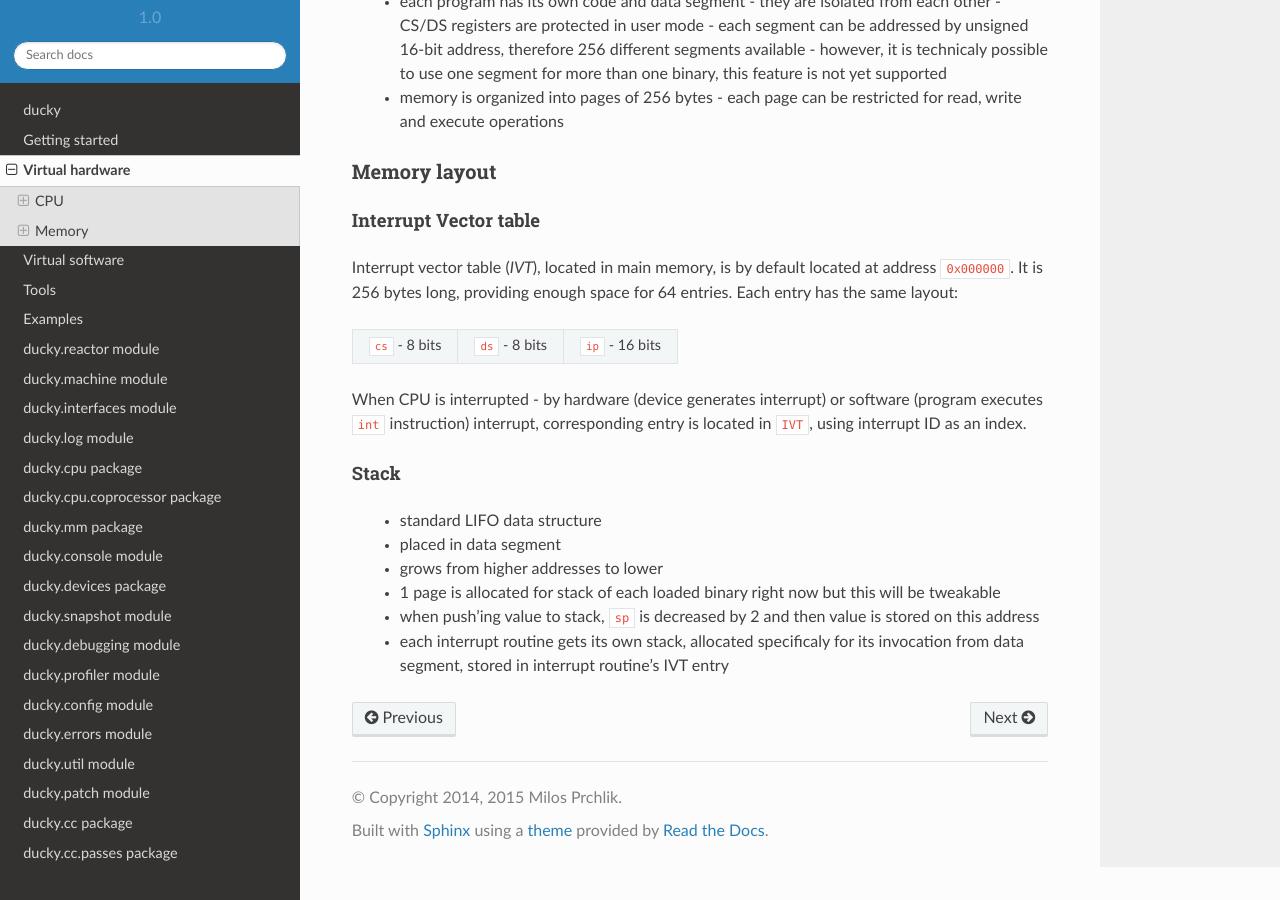
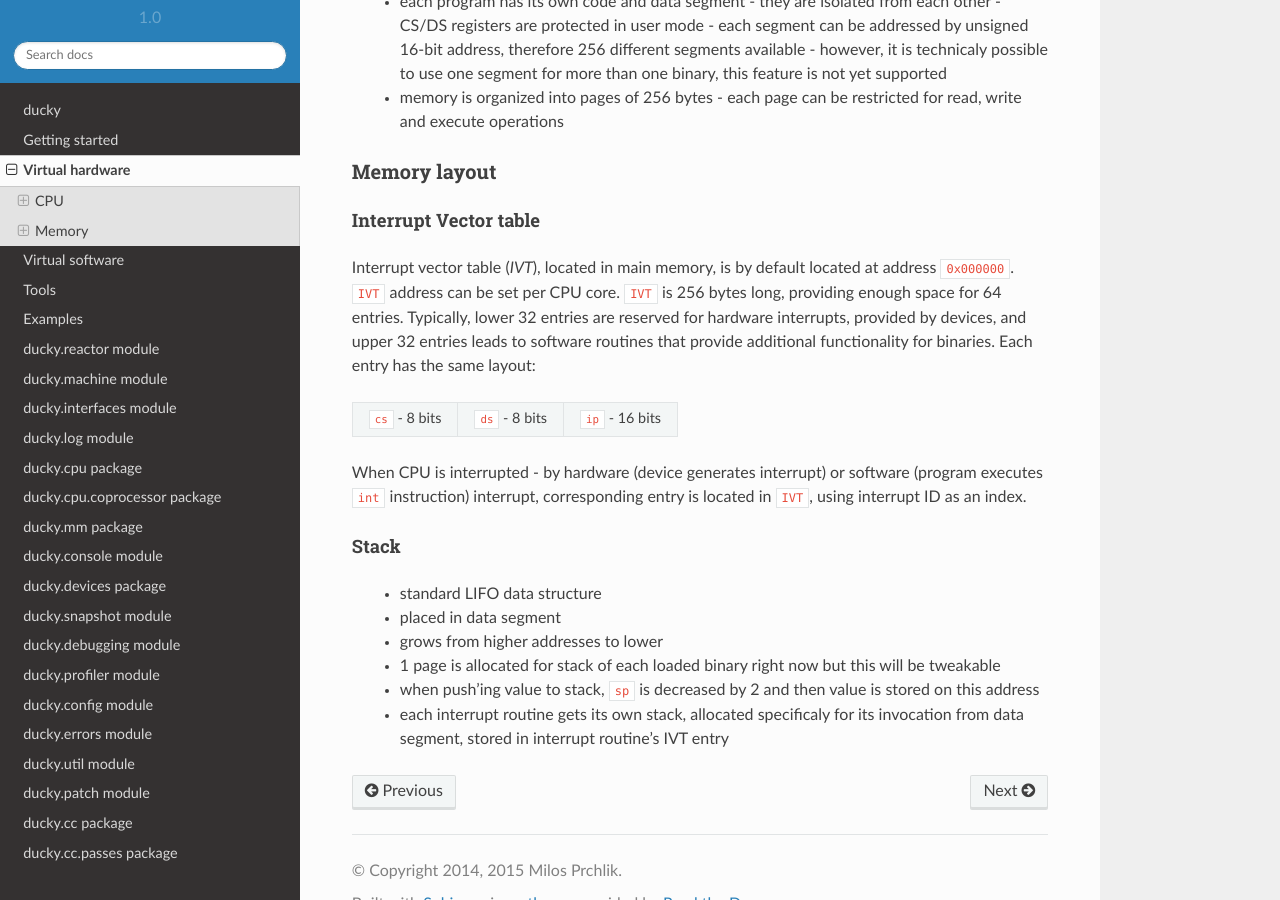
Before and after one commit to happz/ducky-legacy, a Sphinx documentation site: the page built from docs/hardware.rst, in a window 1280 px wide and 900 px high, scrolled down 2988 px. Built offline with Sphinx 7.4.7 and the Read the Docs theme 2.0.0, drawn with Linux system fonts in a browser that asks for light colours.

Commit message:
Trivial docs fixes

```diff
--- a/docs/ducky_instruction_set.rst
+++ b/docs/ducky_instruction_set.rst
@@ -164,6 +164,7 @@ Address operand - ``{address}`` - can be specified in different ways:
 
  - ``rA`` - address is stored in register
  - ``rA[<offset>]`` - address is computed by addition of ``rA`` and ``offset``. ``offset`` can be both positive and negative. ``fp`` and ``sp`` can be also used as ``rA``.
+ - ``rA(rO)`` - address is computed by using ``rO`` as a segment register, and value of ``rA`` is interpreted as a address in this segment.
 
 Read
 """"
--- a/docs/hardware.rst
+++ b/docs/hardware.rst
@@ -120,7 +120,7 @@ Memory layout
 Interrupt Vector table
 """"""""""""""""""""""
 
-Interrupt vector table (`IVT`), located in main memory, is by default located at address ``0x000000``. It is 256 bytes long, providing enough space for 64 entries. Each entry has the same layout:
+Interrupt vector table (`IVT`), located in main memory, is by default located at address ``0x000000``. ``IVT`` address can be set per CPU core. ``IVT`` is 256 bytes long, providing enough space for 64 entries. Typically, lower 32 entries are reserved for hardware interrupts, provided by devices, and upper 32 entries leads to software routines that provide additional functionality for binaries. Each entry has the same layout:
 
 +-----------------+-----------------+------------------+
 | ``cs`` - 8 bits | ``ds`` - 8 bits | ``ip`` - 16 bits |
--- a/docs/software.rst
+++ b/docs/software.rst
@@ -12,6 +12,7 @@ I use very simple calling convention in my code:
  - if there's too many arguments, refactor your code or use a stack...
  - return value is in ``r0``
  - callee is reponsible for save/restore of registers it's using, with exception of:
+
    - registers that were used for passing arguments - these are expected to have undefined value when callee returns
    - ``r0`` if callee returns value back to caller
 
```
